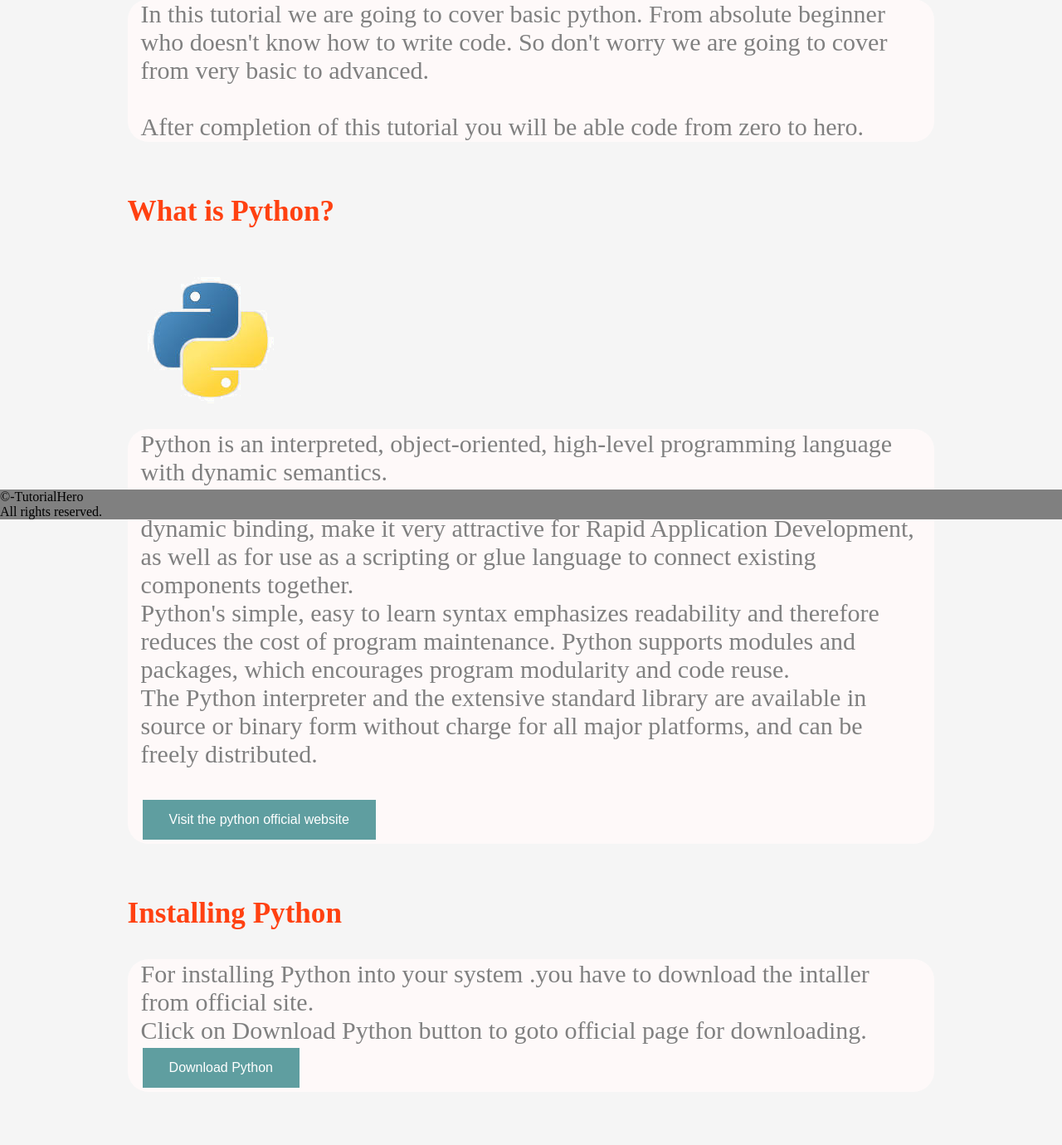
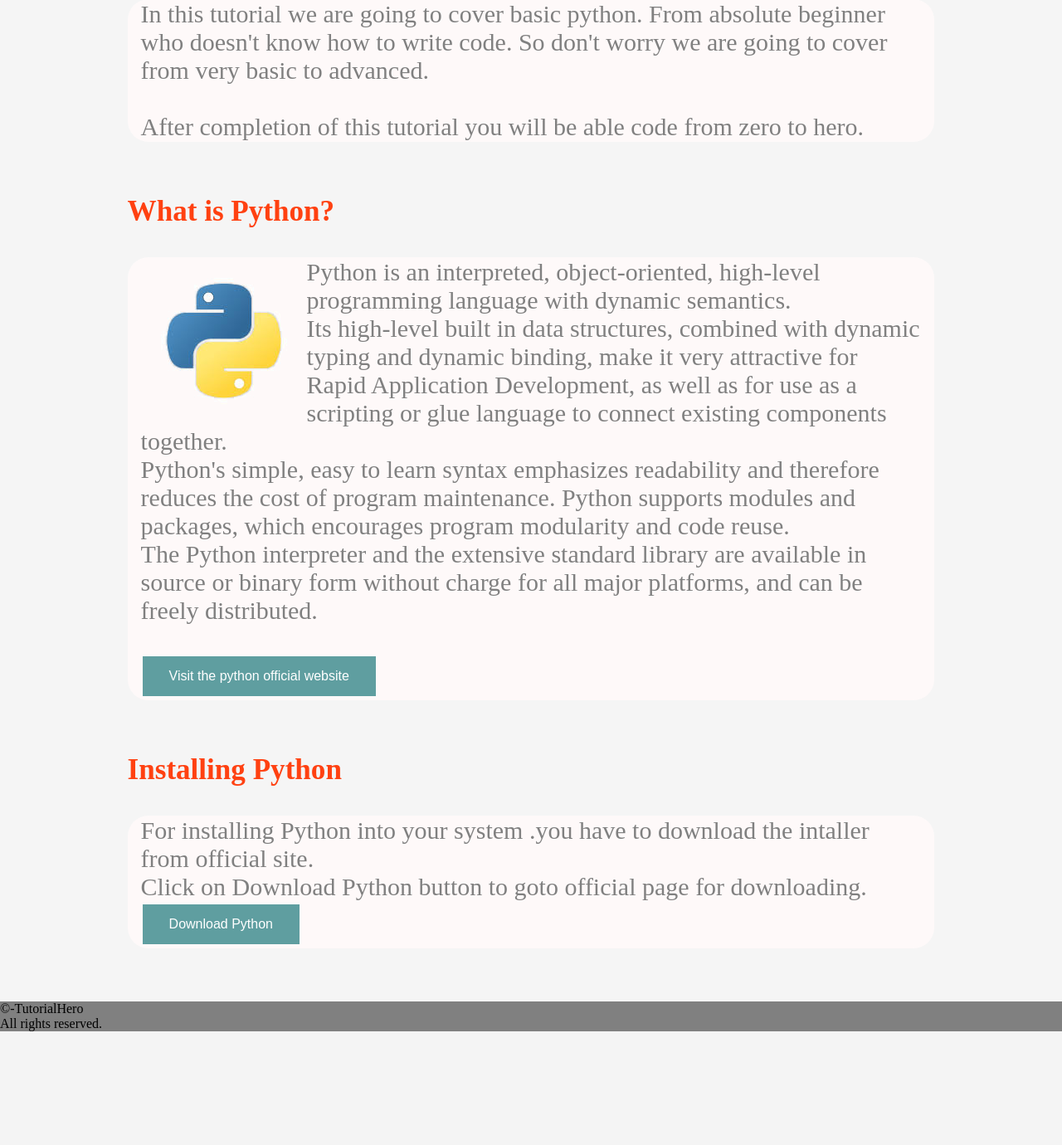
Before and after one commit to JanmejaiPandey/django_tutorialway, a Django app: page /python3/ in a window 1280 px wide. Shown: the part 174-1554 px from the top of the page at 83% size. After the commit the page ends 1417 px from the top, so only its background shows below. Run offline with Django 3.2, Linux system fonts and the light colour scheme.

Commit message:
version 4

```diff
--- a/app/static/site.css
+++ b/app/static/site.css
@@ -8,11 +8,10 @@ body {
     background-color:#f9f9f9;
   }
     #foot {
-    position: fixed;
-    bottom: 0;
-    left:0;
+    margin-bottom: 0;
+    margin-left:0;
+    margin-top: 0;
     width: 100%;
-
     background-color: grey;
     }
   .navbar a.active{
@@ -81,7 +80,6 @@ body {
     position: relative;
     margin-left: 0;
     margin-right: 0;
-    margin-bottom:1%;
     width: 100%;
     background-image: url('images/back1.jpg');
     background-color: lightgray;
--- a/app/templates/home.html
+++ b/app/templates/home.html
@@ -19,15 +19,14 @@ TutorialHero
     <div style="margin-top:5%;">
 <h3 style="margin-left:12%;color:red"><u>Tutorials:</u></h3>
 
-<p>
 <img src="{% static 'images\python.png'%}" align=right>
 <div style="margin-left: 12%">Python is a powerful high-level,
 object oriented programming language created by Guido van Rossum.
 <br>
 Python has simple easy-to-use syntax which makes writing code fun.
 </div>
-<a style="margin-left: 40%;margin-bottom: 5%;" href="{% url 'python3' %}"><button style="margin-bottom: 5%;"id="btnlink">python3</button></a></li>
-</p>
+<a style="margin-left: 40%;;" href="{% url 'python3' %}"><button style="margin-bottom: 2%;"id="btnlink">python3</button></a></li>
+
 </div>
 </article>
 </font>
--- a/app/templates/layout.html
+++ b/app/templates/layout.html
@@ -32,10 +32,13 @@
 </div>
 {% block content %}
 {% endblock %}
-<footer id="foot">
-&copy;-TutorialHero
-<br>
-All rights reserved.
-</footer>
+<article id="foot">
+    &copy;-TutorialHero
+    <br>
+    All rights reserved.
+</article>
+
+
+
 </body>
 </html>
--- a/app/templates/python3.html
+++ b/app/templates/python3.html
@@ -18,9 +18,9 @@
 <h3 style="margin-left:12%;color:rgba(255, 51, 0, 0.932)">
    What is Python?
 </h3>
-<img id="image" src="{% static 'images/python3.png' %}" >
+
 <article id="ar">
-
+      <img align="left" src="{% static 'images/python3.png' %}" >
    Python is an interpreted, object-oriented, high-level programming language with dynamic semantics.
   <br>
    Its high-level built in data structures, combined with dynamic typing and dynamic binding, make it very attractive for Rapid Application Development, as well as for use as a scripting or glue language to connect existing components together.
```
